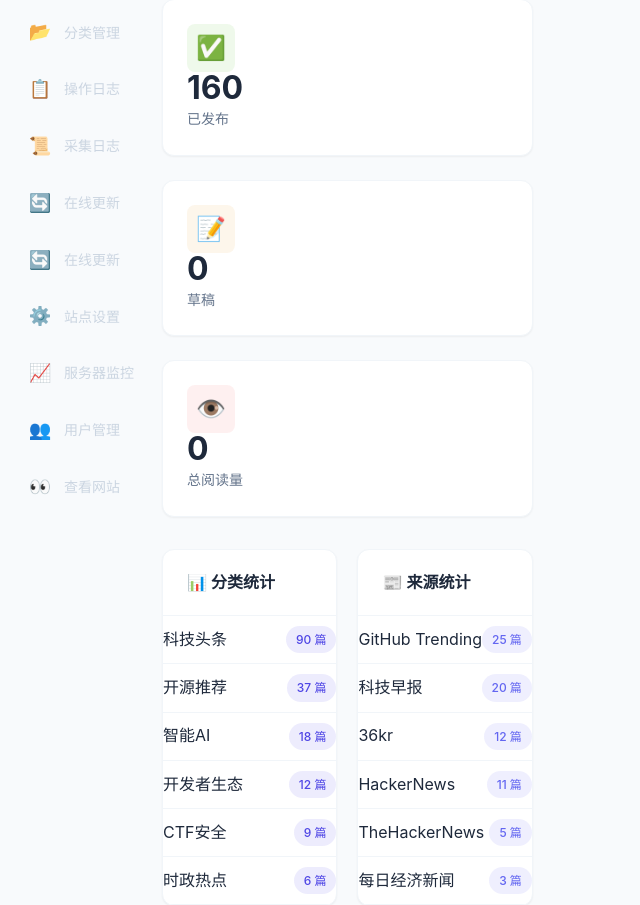
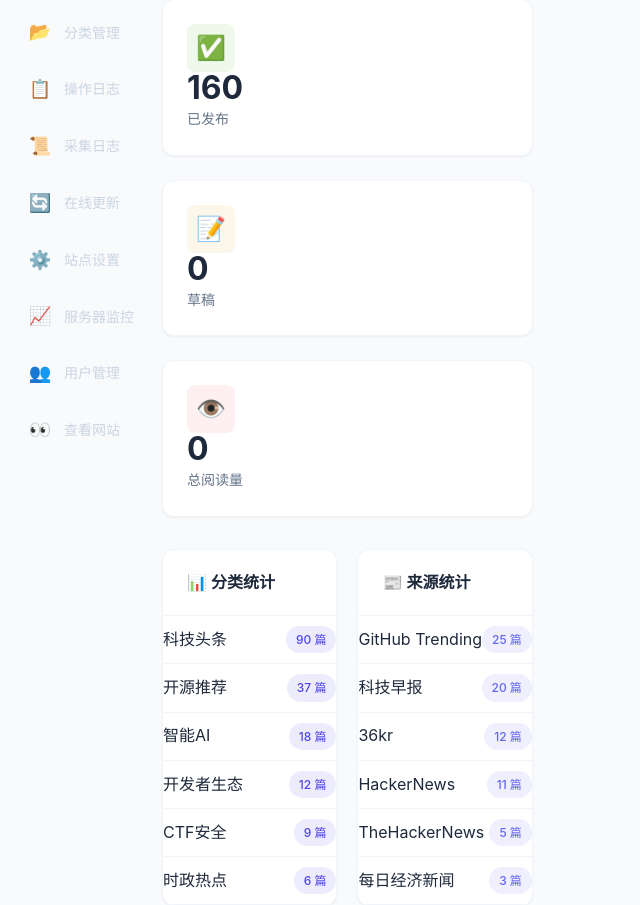
Before and after one commit to dh6276637/66bd-net, a Flask app: page /admin/ in a window 1280 px wide. Shown: the part 253-1158 px from the top of the page, without its empty margins (0-640 px from the left). Run offline with Flask 3, Linux system fonts and the light colour scheme; the visitor is signed in with stand-in values (Sample User, id 1); data comes from the database, SQL or seed files in the repository; some libraries are stand-ins or nearby versions.

Commit message:
🐛 修复后台侧边栏重复的在线更新菜单
修复了所有管理后台模板中重复出现的"在线更新"菜单项问题：

修复的文件：
- templates/admin/action_log.html
- templates/admin/article_form.html
- templates/admin/articles.html
- templates/admin/cats.html
- templates/admin/dashboard.html
- templates/admin/edit.html
- templates/admin/log.html
- templates/admin/monitor.html
- templates/admin/settings.html
- templates/admin/users.html

```diff
--- a/templates/admin/action_log.html
+++ b/templates/admin/action_log.html
@@ -114,7 +114,6 @@
                 <a href="/admin/articles/new" class="nav-item"><span class="nav-icon">➕</span><span class="nav-text">发布文章</span></a>
                 <a href="/admin/categories" class="nav-item"><span class="nav-icon">📂</span><span class="nav-text">分类管理</span></a>
                 <a href="/admin/cron-log" class="nav-item"><span class="nav-icon">📜</span><span class="nav-text">采集日志</span></a>
-                <a href="/admin/update" class="nav-item"><span class="nav-icon">🔄</span><span class="nav-text">在线更新</span></a>
                 <a href="/admin/update" class="nav-item"><span class="nav-icon">🔄</span><span class="nav-text">在线更新</span></a>
                 <a href="/admin/action-log" class="nav-item active"><span class="nav-icon">📋</span><span class="nav-text">操作日志</span></a>
                 <a href="/admin/settings" class="nav-item"><span class="nav-icon">⚙️</span><span class="nav-text">站点设置</span></a>
--- a/templates/admin/article_form.html
+++ b/templates/admin/article_form.html
@@ -74,7 +74,6 @@
                 <a href="/admin/articles/new" class="nav-item active"><span class="nav-icon">➕</span><span class="nav-text">发布文章</span></a>
                 <a href="/admin/categories" class="nav-item"><span class="nav-icon">📂</span><span class="nav-text">分类管理</span></a>
                 <a href="/admin/cron-log" class="nav-item"><span class="nav-icon">📜</span><span class="nav-text">采集日志</span></a>
-                <a href="/admin/update" class="nav-item"><span class="nav-icon">🔄</span><span class="nav-text">在线更新</span></a>
                 <a href="/admin/update" class="nav-item"><span class="nav-icon">🔄</span><span class="nav-text">在线更新</span></a>
                 <a href="/admin/settings" class="nav-item"><span class="nav-icon">⚙️</span><span class="nav-text">站点设置</span></a>
                 <a href="/admin/monitor" class="nav-item"><span class="nav-icon">📈</span><span class="nav-text">服务器监控</span></a>
--- a/templates/admin/articles.html
+++ b/templates/admin/articles.html
@@ -84,7 +84,6 @@
                 <a href="/admin/categories" class="nav-item"><span class="nav-icon">📂</span><span class="nav-text">分类管理</span></a>
                 <a href="/admin/action-log" class="nav-item"><span class="nav-icon">📋</span><span class="nav-text">操作日志</span></a>
                 <a href="/admin/cron-log" class="nav-item"><span class="nav-icon">📜</span><span class="nav-text">采集日志</span></a>
-                <a href="/admin/update" class="nav-item"><span class="nav-icon">🔄</span><span class="nav-text">在线更新</span></a>
                 <a href="/admin/update" class="nav-item"><span class="nav-icon">🔄</span><span class="nav-text">在线更新</span></a>
                 <a href="/admin/settings" class="nav-item"><span class="nav-icon">⚙️</span><span class="nav-text">站点设置</span></a>
                 <a href="/admin/monitor" class="nav-item"><span class="nav-icon">📈</span><span class="nav-text">服务器监控</span></a>
--- a/templates/admin/cats.html
+++ b/templates/admin/cats.html
@@ -84,7 +84,6 @@
                 <a href="/admin/categories" class="nav-item active"><span class="nav-icon">📂</span><span class="nav-text">分类管理</span></a>
                 <a href="/admin/action-log" class="nav-item"><span class="nav-icon">📋</span><span class="nav-text">操作日志</span></a>
                 <a href="/admin/cron-log" class="nav-item"><span class="nav-icon">📜</span><span class="nav-text">采集日志</span></a>
-                <a href="/admin/update" class="nav-item"><span class="nav-icon">🔄</span><span class="nav-text">在线更新</span></a>
                 <a href="/admin/update" class="nav-item"><span class="nav-icon">🔄</span><span class="nav-text">在线更新</span></a>
                 <a href="/admin/settings" class="nav-item"><span class="nav-icon">⚙️</span><span class="nav-text">站点设置</span></a>
                 <a href="/admin/monitor" class="nav-item"><span class="nav-icon">📈</span><span class="nav-text">服务器监控</span></a>
--- a/templates/admin/dashboard.html
+++ b/templates/admin/dashboard.html
@@ -86,7 +86,6 @@
                 <a href="/admin/categories" class="nav-item"><span class="nav-icon">📂</span><span class="nav-text">分类管理</span></a>
                 <a href="/admin/action-log" class="nav-item"><span class="nav-icon">📋</span><span class="nav-text">操作日志</span></a>
                 <a href="/admin/cron-log" class="nav-item"><span class="nav-icon">📜</span><span class="nav-text">采集日志</span></a>
-                <a href="/admin/update" class="nav-item"><span class="nav-icon">🔄</span><span class="nav-text">在线更新</span></a>
                 <a href="/admin/update" class="nav-item"><span class="nav-icon">🔄</span><span class="nav-text">在线更新</span></a>
                 <a href="/admin/settings" class="nav-item"><span class="nav-icon">⚙️</span><span class="nav-text">站点设置</span></a>
                 <a href="/admin/monitor" class="nav-item"><span class="nav-icon">📈</span><span class="nav-text">服务器监控</span></a>
--- a/templates/admin/edit.html
+++ b/templates/admin/edit.html
@@ -74,7 +74,6 @@
                 <a href="/admin/articles/new" class="nav-item active"><span class="nav-icon">➕</span><span class="nav-text">发布文章</span></a>
                 <a href="/admin/categories" class="nav-item"><span class="nav-icon">📂</span><span class="nav-text">分类管理</span></a>
                 <a href="/admin/cron-log" class="nav-item"><span class="nav-icon">📜</span><span class="nav-text">采集日志</span></a>
-                <a href="/admin/update" class="nav-item"><span class="nav-icon">🔄</span><span class="nav-text">在线更新</span></a>
                 <a href="/admin/update" class="nav-item"><span class="nav-icon">🔄</span><span class="nav-text">在线更新</span></a>
                 <a href="/admin/settings" class="nav-item"><span class="nav-icon">⚙️</span><span class="nav-text">站点设置</span></a>
                 <a href="/admin/monitor" class="nav-item"><span class="nav-icon">📈</span><span class="nav-text">服务器监控</span></a>
--- a/templates/admin/log.html
+++ b/templates/admin/log.html
@@ -4,7 +4,6 @@
     <meta charset="UTF-8">
     <meta name="viewport" content="width=device-width, initial-scale=1.0">
     <title>采集日志 - 66必读管理后台</title>
-                <a href="/admin/update" class="nav-item"><span class="nav-icon">🔄</span><span class="nav-text">在线更新</span></a>
                 <a href="/admin/update" class="nav-item"><span class="nav-icon">🔄</span><span class="nav-text">在线更新</span></a>
     <link rel="stylesheet" href="/static/css/admin_new.css">
     <style>
--- a/templates/admin/monitor.html
+++ b/templates/admin/monitor.html
@@ -93,7 +93,6 @@
                 <a href="/admin/categories" class="nav-item"><span class="nav-icon">📂</span><span class="nav-text">分类管理</span></a>
                 <a href="/admin/action-log" class="nav-item"><span class="nav-icon">📋</span><span class="nav-text">操作日志</span></a>
                 <a href="/admin/cron-log" class="nav-item"><span class="nav-icon">📜</span><span class="nav-text">采集日志</span></a>
-                <a href="/admin/update" class="nav-item"><span class="nav-icon">🔄</span><span class="nav-text">在线更新</span></a>
                 <a href="/admin/update" class="nav-item"><span class="nav-icon">🔄</span><span class="nav-text">在线更新</span></a>
                 <a href="/admin/settings" class="nav-item"><span class="nav-icon">⚙️</span><span class="nav-text">站点设置</span></a>
                 <a href="/admin/monitor" class="nav-item active"><span class="nav-icon">📈</span><span class="nav-text">服务器监控</span></a>
--- a/templates/admin/settings.html
+++ b/templates/admin/settings.html
@@ -68,7 +68,6 @@
                 <a href="/admin/categories" class="nav-item"><span class="nav-icon">📂</span><span class="nav-text">分类管理</span></a>
                 <a href="/admin/action-log" class="nav-item"><span class="nav-icon">📋</span><span class="nav-text">操作日志</span></a>
                 <a href="/admin/cron-log" class="nav-item"><span class="nav-icon">📜</span><span class="nav-text">采集日志</span></a>
-                <a href="/admin/update" class="nav-item"><span class="nav-icon">🔄</span><span class="nav-text">在线更新</span></a>
                 <a href="/admin/update" class="nav-item"><span class="nav-icon">🔄</span><span class="nav-text">在线更新</span></a>
                 <a href="/admin/settings" class="nav-item active"><span class="nav-icon">⚙️</span><span class="nav-text">站点设置</span></a>
                 <a href="/admin/monitor" class="nav-item"><span class="nav-icon">📈</span><span class="nav-text">服务器监控</span></a>
--- a/templates/admin/users.html
+++ b/templates/admin/users.html
@@ -84,7 +84,6 @@
                 <a href="/admin/categories" class="nav-item"><span class="nav-icon">📂</span><span class="nav-text">分类管理</span></a>
                 <a href="/admin/action-log" class="nav-item"><span class="nav-icon">📋</span><span class="nav-text">操作日志</span></a>
                 <a href="/admin/cron-log" class="nav-item"><span class="nav-icon">📜</span><span class="nav-text">采集日志</span></a>
-                <a href="/admin/update" class="nav-item"><span class="nav-icon">🔄</span><span class="nav-text">在线更新</span></a>
                 <a href="/admin/update" class="nav-item"><span class="nav-icon">🔄</span><span class="nav-text">在线更新</span></a>
                 <a href="/admin/settings" class="nav-item"><span class="nav-icon">⚙️</span><span class="nav-text">站点设置</span></a>
                 <a href="/admin/monitor" class="nav-item"><span class="nav-icon">📈</span><span class="nav-text">服务器监控</span></a>
```
